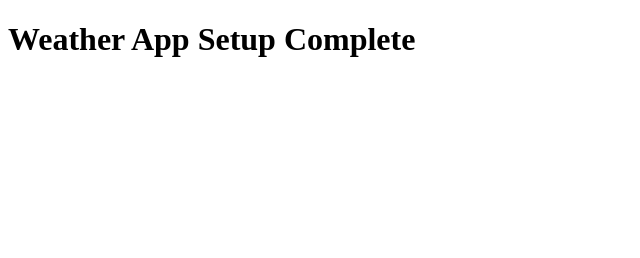
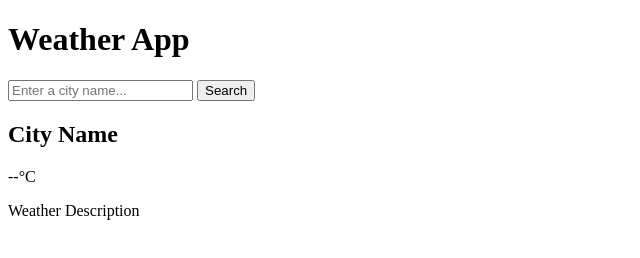
Before and after one commit to segnim21/weather-app, a plain HTML site: page index.html in a window 1280 px wide. Shown: the whole page, without its empty margins (0-640 px from the left). Drawn offline with Linux system fonts and the light colour scheme.

Commit message:
Add the structural elements html file with clear search form and display place

```diff
--- a/index.html
+++ b/index.html
@@ -4,15 +4,35 @@
 <head>
     <meta charset="UTF-8">
     <meta name="viewport" content="width=device-width, initial-scale=1.0">
-    <title>Weather App</title>
+    <title>Live Weather App</title>
     <link rel="stylesheet" href="style.css">
-
 </head>
 
 <body>
-    <h1>Weather App Setup Complete</h1>
-    <!--links js with html-->
+    <main id="app-container">
+        <h1>Weather App</h1>
+
+        <!--Search Form-->
+        <form id="search-form">
+            <input type="text" id="city-input" placeholder="Enter a city name..." required>
+            <button type="submit">Search</button>
+        </form>
+        <!--error message area-->
+        <p id="error-message"></p>
+
+        <!--Weather Display area-->
+        <section id="weather-display">
+            <h2 id="city-name">City Name</h2>
+            <p id="temperature">--°C</p>
+            <p id="description"> Weather Description
+            </p>
+
+
+        </section>
+    </main>
+
     <script src="script.js"></script>
+
 </body>
 
 </html>
```
